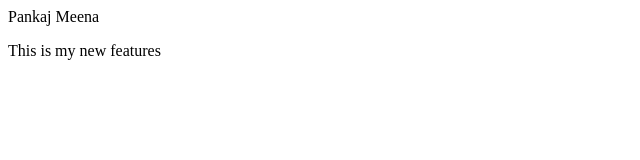
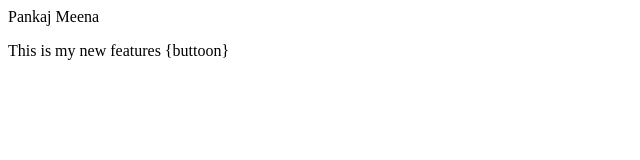
Before and after one commit to PankeshMeena1/Calculator, a plain HTML site: page index.html in a window 1280 px wide. Shown: the full height of the page, 0-640 px from the left. Drawn offline with Linux system fonts and the light colour scheme.

```diff
--- a/index.html
+++ b/index.html
@@ -1,4 +1,4 @@
 <p>Pankaj Meena</p>
 <P>
-    This is my new features
+    This is my new features {buttoon}
 </P>
```
